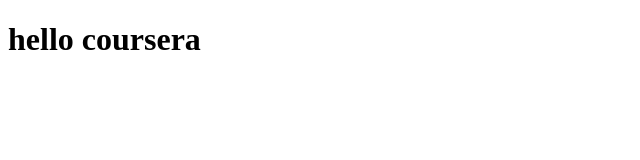
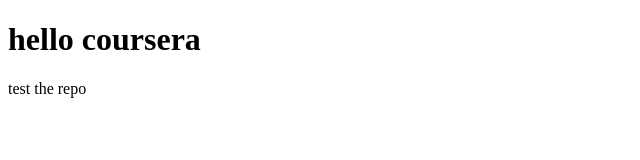
Before and after one commit to Nipun-Thiwanka/coursera-test, a plain HTML site: page index.html in a window 1280 px wide. Shown: the whole page, without its empty margins (0-640 px from the left). Drawn offline with Linux system fonts and the light colour scheme.

Commit message:
first commit

```diff
--- a/index.html
+++ b/index.html
@@ -8,5 +8,6 @@
 </head>
 <body>
     <h1>hello coursera</h1>
+    <p>test the repo</p>
 </body>
 </html>
```
